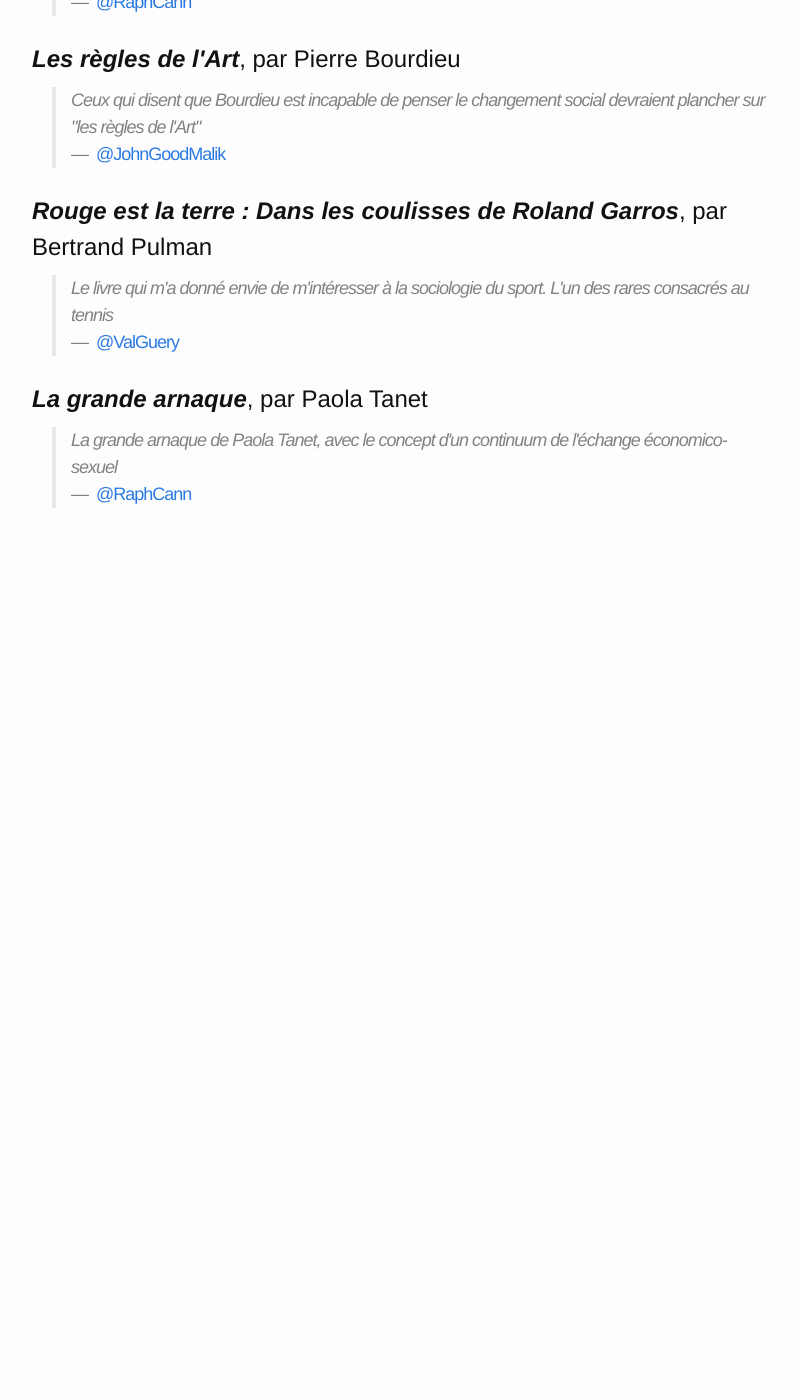
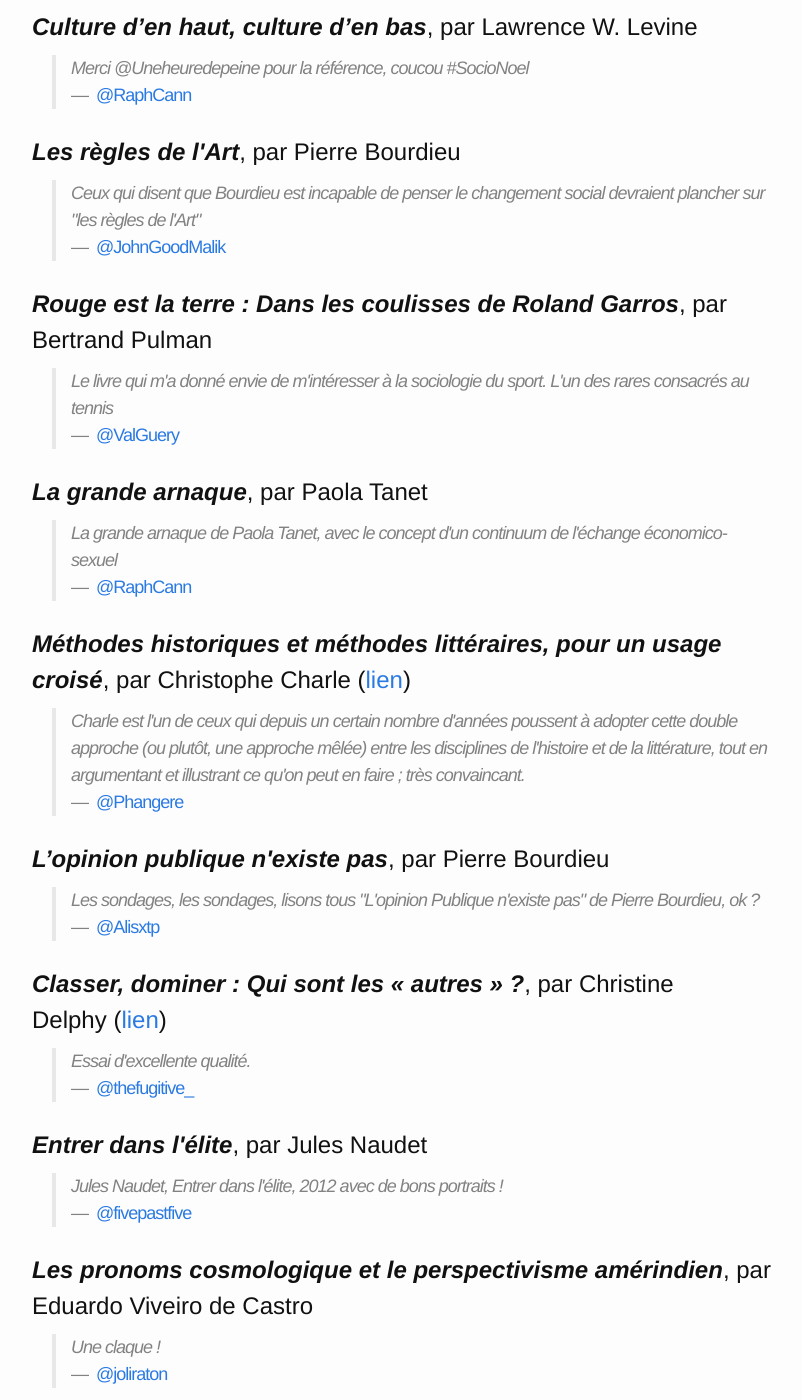
Before and after one commit to bfontaine/SocioNoel, a Jekyll site: the page built from index.md, in a window 1280 px wide and 1400 px high, scrolled down 35044 px. Shown: the whole window, without its empty margins (238-1040 px from the left). Built offline with Jekyll 4.4.1, drawn with Linux system fonts in a browser that asks for light colours; before the commit the page ends 35607 px from its top, so only the background shows below that; some of the changed text lies outside the part shown.

Commit message:
starting the fifth day

```diff
--- a/index.md
+++ b/index.md
@@ -1323,10 +1324,17 @@
   <h1><span class="title">Invitation à la sociologie</span>, par <span class="author">Peter L. Berger</span></h1>
   <div class="sources">
 
-    <blockquote class="comment">
-      Un excellent ouvrage pour donner envie de découvrir la #sociologie !<br/>
-      <span class="comment-author">—&nbsp;&nbsp;<a class="handle" href="https://twitter.com/bbarbusse/status/672008792347951105">@bbarbusse</a></span>
-    </blockquote>
+
+      <blockquote class="comment">
+        Un excellent ouvrage pour donner envie de découvrir la #sociologie !<br/>
+        <span class="comment-author">—&nbsp;&nbsp;<a class="handle" href="https://twitter.com/bbarbusse/status/672008792347951105">@bbarbusse</a></span>
+      </blockquote>
+
+      <blockquote class="comment">
+        Un livre que j'ai découvert sur le tard mais recommande chaudement !<br/>
+        <span class="comment-author">—&nbsp;&nbsp;<a class="handle" href="https://twitter.com/Gerome_Truc/status/672875118666870784">@Gerome_Truc</a></span>
+      </blockquote>
+
 
   </div>
 </article>
@@ -2687,3 +2695,92 @@
 
   </div>
 </article>
+<article class="book">
+  <h1><span class="title">Méthodes historiques et méthodes littéraires, pour un usage croisé</span>, par <span class="author">Christophe Charle</span>&nbsp;(<a href="https://www.cairn.info/revue-romantisme-2009-1-page-13.htm">lien</a>)</h1>
+  <div class="sources">
+
+    <blockquote class="comment">
+      Charle est l'un de ceux qui depuis un certain nombre d'années poussent à adopter cette double approche (ou plutôt, une approche mêlée) entre les disciplines de l'histoire et de la littérature, tout en argumentant et illustrant ce qu'on peut en faire ; très convaincant.<br/>
+      <span class="comment-author">—&nbsp;&nbsp;<a class="handle" href="https://twitter.com/Phangere/status/672835578178740229">@Phangere</a></span>
+    </blockquote>
+
+  </div>
+</article>
+<article class="book">
+  <h1><span class="title">L’opinion publique n'existe pas</span>, par <span class="author">Pierre Bourdieu</span></h1>
+  <div class="sources">
+
+    <blockquote class="comment">
+      Les sondages, les sondages, lisons tous "L'opinion Publique n'existe pas" de Pierre Bourdieu, ok ?<br/>
+      <span class="comment-author">—&nbsp;&nbsp;<a class="handle" href="https://twitter.com/Alisxtp/status/672853666513207296">@Alisxtp</a></span>
+    </blockquote>
+
+  </div>
+</article>
+<article class="book">
+  <h1><span class="title">Classer, dominer : Qui sont les « autres » ?</span>, par <span class="author">Christine Delphy</span>&nbsp;(<a href="https://infinit.io/_/wNQ8amE">lien</a>)</h1>
+  <div class="sources">
+
+    <blockquote class="comment">
+      Essai d'excellente qualité.<br/>
+      <span class="comment-author">—&nbsp;&nbsp;<a class="handle" href="https://twitter.com/thefugitive_/status/672875188120326144">@thefugitive_</a></span>
+    </blockquote>
+
+  </div>
+</article>
+<article class="book">
+  <h1><span class="title">Entrer dans l'élite</span>, par <span class="author">Jules Naudet</span></h1>
+  <div class="sources">
+
+    <blockquote class="comment">
+      Jules Naudet, Entrer dans l'élite, 2012 avec de bons portraits !<br/>
+      <span class="comment-author">—&nbsp;&nbsp;<a class="handle" href="https://twitter.com/fivepastfive/status/672891116908343297">@fivepastfive</a></span>
+    </blockquote>
+
+  </div>
+</article>
+<article class="book">
+  <h1><span class="title">Les pronoms cosmologique et le perspectivisme amérindien</span>, par <span class="author">Eduardo Viveiro de Castro</span></h1>
+  <div class="sources">
+
+    <blockquote class="comment">
+      Une claque !<br/>
+      <span class="comment-author">—&nbsp;&nbsp;<a class="handle" href="https://twitter.com/joliraton/status/672898029662445568">@joliraton</a></span>
+    </blockquote>
+
+  </div>
+</article>
+<article class="book">
+  <h1><span class="title">Féminismes décoloniaux, genre et développement : Mouvements féministes en Afrique</span>, par <span class="author">Christine Verschuur et Blandine Destremau</span></h1>
+  <div class="sources">
+
+    <blockquote class="comment">
+      Du coup, mon #SocioNoel d'aujourd'hui c'est ceci<br/>
+      <span class="comment-author">—&nbsp;&nbsp;<a class="handle" href="https://twitter.com/ThisisKiyemis/status/672904355461390336">@ThisisKiyemis</a></span>
+    </blockquote>
+
+  </div>
+</article>
+<h2 id="dec15-5">5 Décembre</h2>
+<article class="book">
+  <h1><span class="title">Surveiller et jouir : Anthropologie politique du sexe</span>, par <span class="author">Gayle Rubin</span></h1>
+  <div class="sources">
+
+    <blockquote class="comment">
+      Souvenir d'avant l'interdiction officielle de tous les titres pastiches de Michel Foucault<br/>
+      <span class="comment-author">—&nbsp;&nbsp;<a class="handle" href="https://twitter.com/Politriste/status/673024386694299648">@Politriste</a></span>
+    </blockquote>
+
+  </div>
+</article>
+<article class="book">
+  <h1><span class="title">Allez les filles !</span>, par <span class="author">Christian Beaudelot et Roger Establet</span>&nbsp;(<a href="http://www.seuil.com/livre-9782020146197.htm">lien</a>)</h1>
+  <div class="sources">
+
+    <blockquote class="comment">
+      Christian Beaudelot Roger Establet - Allez les filles<br/>
+      <span class="comment-author">—&nbsp;&nbsp;<a class="handle" href="https://twitter.com/Laboratoire_CMH/status/673030122543439872">@Laboratoire_CMH</a></span>
+    </blockquote>
+
+  </div>
+</article>
```
Also changed, not shown: other parts of index.md (+1 -0 lines), books.yml (+55 -3 lines).
